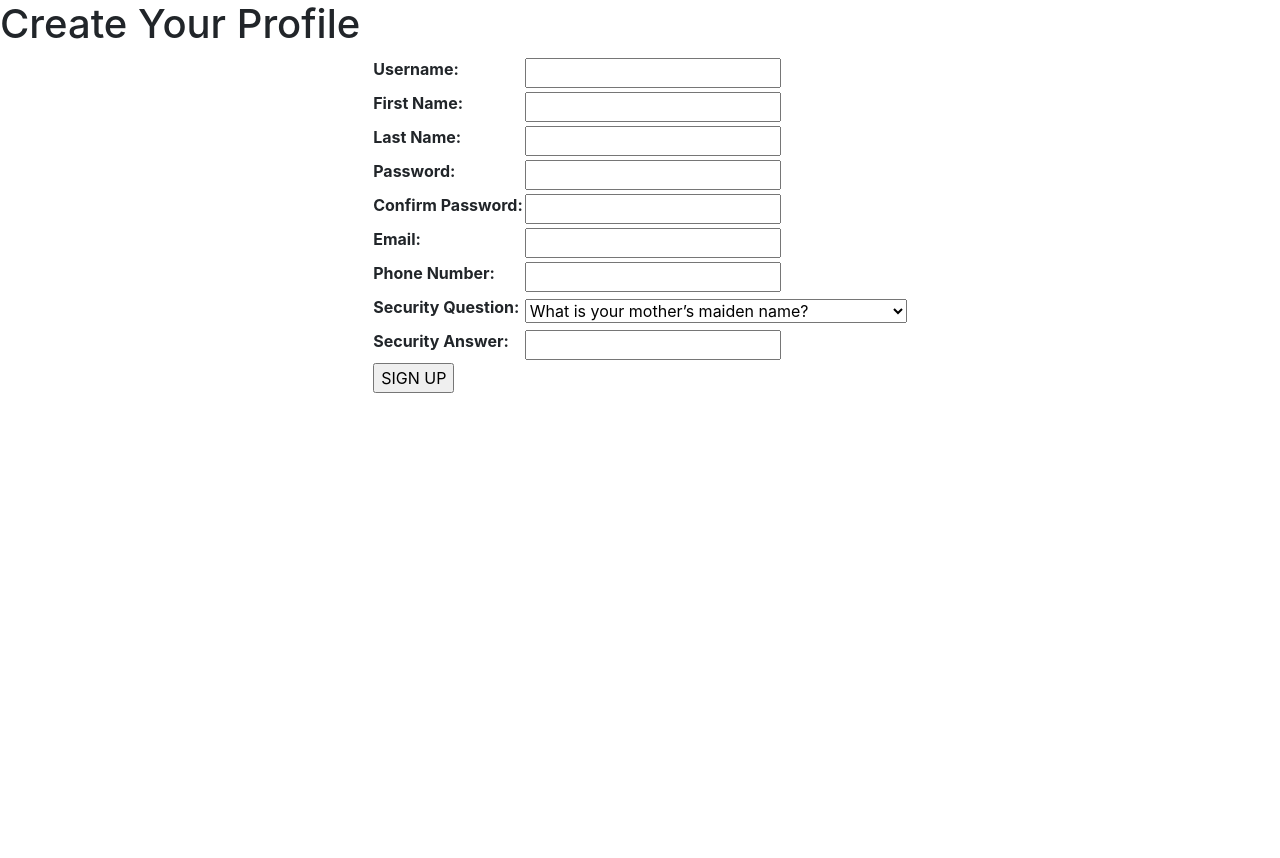
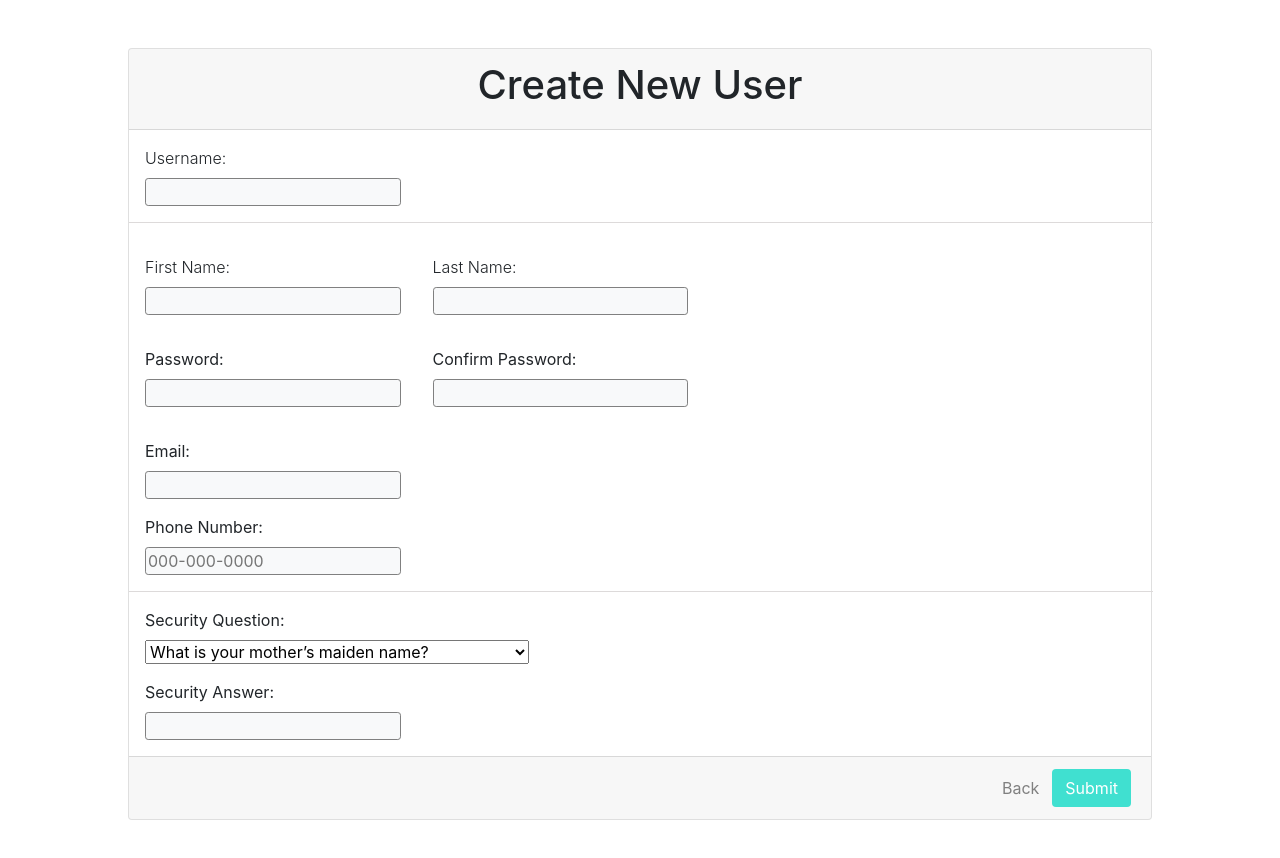
Before and after one commit to J-ah1/Housing-Rent-Calculator, a React (Create React App) app in the folder Client/: page /register in a window 1280 px wide. Shown: the top 858 px of the page. Before the commit the page ends 800 px from the top, so only its background shows below. Built offline with nearby package versions, Linux system fonts and the light colour scheme; no server answers.

Commit message:
Modified: Refactored/Styling of Register Component

```diff
--- a/Client/src/Components/Register.js
+++ b/Client/src/Components/Register.js
@@ -1,6 +1,8 @@
 import React, {Component} from 'react';
 import axios from 'axios';
 import Cookies from 'js-cookie';
+
+import '../Styles/Register.css'
 
 class Register extends Component {
     constructor(props) {
@@ -18,46 +20,21 @@ class Register extends Component {
         }
     }
 
-    nameChange = (e) => {
+
+    handleInputChange = (e) => {
         this.setState({
-            username: e.target.value
+            [e.target.name]: e.target.value
         })
     }
 
-    fNameChange = (e) => {
-        this.setState({
-            fName: e.target.value
-        })
+    handlePhoneNumberChange = (e) => {
+
+        const phone = e.target.value;
+
+        const numbers = /^[0-9] || [-]+$/;
+        if(phone.match(numbers) || phone === ""){
+            this.setState({phone})
         }
-
-    lNameChange = (e) => {
-        this.setState({
-            lName: e.target.value
-        })
-    }
-
-    pswdChange = (e) => {
-        this.setState({
-            pswd: e.target.value
-        })
-    }
-
-    cpswdChange = (e) => {
-        this.setState({
-            cpswd: e.target.value
-        })
-    }
-
-    emailChange = (e) => {
-        this.setState({
-            email: e.target.value
-        })
-    }
-
-    phoneChange = (e) => {
-        this.setState({
-            phone: e.target.value
-        })
     }
 
     questionChange = (e) => {
@@ -66,10 +43,8 @@ class Register extends Component {
       })
     }
 
-    answerChange = (e) => {
-      this.setState({
-          answer: e.target.value
-      })
+    handleBack = () => {
+        this.props.history.push('/');
     }
 
     submit = (e) => {
@@ -104,67 +79,84 @@ class Register extends Component {
 
     render() {
         return (
-            <div id="mydiv">
-                <h1>Create Your Profile</h1>
-                <div className={ this.state.errorMessage?"alert":"" }>
-                {
-                    this.state.errorMessage &&
-                     this.state.errorMessage
-                }
+
+
+            <div className="mt-5 mb-5" id="register-card-container">
+                <div className="card" id="register-card-content-container">
+                    <div className="card-header" style={{textAlign:'center'}}>
+                            <h1>Create New User</h1>
                     </div>
-                 <form onSubmit={this.submit}>
-                    <table align="center">
-                        <tbody>
-                        <tr>
-                            <th><label>Username:</label></th>
-                            <td><input  value={this.state.username} onChange={this.nameChange} type="text"  required/></td>
-                        </tr>
-                        <tr>
-                            <th><label>First Name:</label></th>
-                            <td><input  value={this.state.fName} onChange={this.fNameChange} type="text" required/></td>
-                        </tr>
-                        <tr>
-                            <th><label>Last Name:</label></th>
-                            <td><input value={this.state.LName} onChange={this.lNameChange} type="text" required/></td>
-                        </tr>
-                        <tr>
-                            <th><label>Password:</label></th>
-                            <td><input value={this.state.pswd} onChange={this.pswdChange} type="password" required /></td>
-                        </tr>
-                        <tr>
-                            <th><label>Confirm Password:</label></th>
-                            <td><input value={this.state.cpswd} onChange={this.cpswdChange} type="password" required /></td>
-                        </tr>
-                        <tr>
-                            <th><label>Email:</label></th>
-                            <td><input value={this.state.email} onChange={this.emailChange} type="email" required /></td>
-                        </tr>
-                        <tr>
-                            <th><label>Phone Number:</label></th>
-                            <td><input value={this.state.phone} onChange={this.phoneChange} type="text" required/></td>
-                        </tr>
-                        <tr>
-                            <th><label>Security Question:</label></th>
-                            <td><select value={this.state.question} onChange={this.questionChange}>
+                    <form  id="register-form" onSubmit={this.submit}>
+                        <div className="register-form-question-container">
+                            <label className="font-weight-light pr-2"> Username: </label>
+                            <input name="username"  onChange={this.handleInputChange} value={this.state.username} type="text"  required/>
+                        </div>
+
+                        <div className="register-form-divider">
+                        </div>
+
+                        <div className="register-form-question-group" >
+                            <div className="register-form-question-container">
+                                <label  className="font-weight-light pr-2">First Name:</label>
+                                <input name="fName"  onChange={this.handleInputChange}    value={this.state.fName} type="text" required/>
+                            </div>
+                            <div className="register-form-question-container">
+                            <label  className="font-weight-light pr-2">Last Name:</label>
+                            <input name="lName"  onChange={this.handleInputChange}    value={this.state.lName} type="text" required/>
+                        </div>
+                        </div>
+                        <div className="register-form-question-group">
+                        <div className="register-form-question-container">
+                            <label>Password:</label>
+                            <input name="pswd" onChange={this.handleInputChange}  value={this.state.pswd} type="password" required />
+                        </div>
+
+                        <div className="register-form-question-container">
+                            <label>Confirm Password:</label>
+                            <input name="cpswd"  onChange={this.handleInputChange}  value={this.state.cpswd} type="password" required />
+                        </div>
+                        </div>
+
+
+                        <div className="register-form-question-container">
+                             <label>Email:</label>
+                             <input name="email"  onChange={this.handleInputChange}  value={this.state.email} type="email" required />
+                        </div>
+
+                        <div className="register-form-question-container">
+                             <label>Phone Number:</label>
+                             <input name="phone"  onChange={this.handlePhoneNumberChange}  value={this.state.phone} type="tel" placeholder="000-000-0000" required/>
+                         </div>
+                        <div className="register-form-divider">
+                        </div>
+
+                        <div className="register-form-question-container">
+                             <label>Security Question:</label>
+                             <select style={{width: '30vw'}} value={this.state.question} onChange={this.questionChange}>
                                  <option defaultValue value="0">What is your mother’s maiden name?</option>
                                  <option value="1">What was the name of your first pet?</option>
                                  <option value="2">What was the name of your elementary school?</option>
                                  <option value="3">What is your favorite movie?</option>
                                  <option value='4'>What is your favorite book?</option>
-                              </select></td>
-                        </tr>
-                        <tr>
-                            <th><label>Security Answer:</label></th>
-                            <td><input value={this.state.answer} onChange={this.answerChange} type="text" required/></td>
-                        </tr>
-                        <tr>
-                            <td colSpan="2"><input type="submit" value="SIGN UP" required/></td>
-                        </tr>
+                               </select>
+                        </div>
 
-                    </tbody>
-                    </table>
+                        <div className="register-form-question-container">
+                            <label>Security Answer:</label>
+                            <input name="answer"  onChange={this.handleInputChange}  value={this.state.answer}  type="text" required/>
+                        </div>
+
+                        <div className="card-footer">
+                            <div id="register-form-button-container">
+
+                                <button id="register-button-back" className="btn" onClick={this.handleBack}>Back</button>
+                                <button id="register-button-submit" className="btn text-white" onClick={this.submit}>Submit</button>
+                            </div>
+
+                        </div>
+
                     </form>
-
+                </div>
             </div>
         )
     }
--- /dev/null
+++ b/Client/src/Styles/Register.css
@@ -0,0 +1,60 @@
+#register-card-container{
+    display: flex;
+    flex-direction: column;
+    align-items: center;
+}
+
+#register-card-content-container{
+    display: flex;
+    width: 80vw;
+}
+
+
+.register-form-question-group{
+    display: flex;
+}
+
+.register-form-question-container{
+    margin: 1em;
+    display: flex;
+    flex-direction: column;
+    width: 25%;
+}
+
+
+
+.register-form-question-container > input{
+    background-color: #f8f9fa;
+    border: solid grey;
+    border-width: thin;
+    border-radius: .2em;
+}
+
+.register-form-divider{
+    margin: 1em 0 1em 0;
+    border-bottom: solid rgb(221, 218, 218) 1px;
+    width: 80vw;
+    align-self: flex-start;
+    height: 1px;
+}
+
+#register-form-button-container{
+    text-align: right;
+}
+
+
+#register-button-back{
+    color: grey;
+}
+
+#register-button-back:hover{
+    color: black;
+}
+
+#register-button-submit{
+    background: turquoise;
+}
+
+#register-button-submit:hover{
+    background: mediumturquoise;
+}
```
Lines whose indentation alone changed are shown as unchanged.
